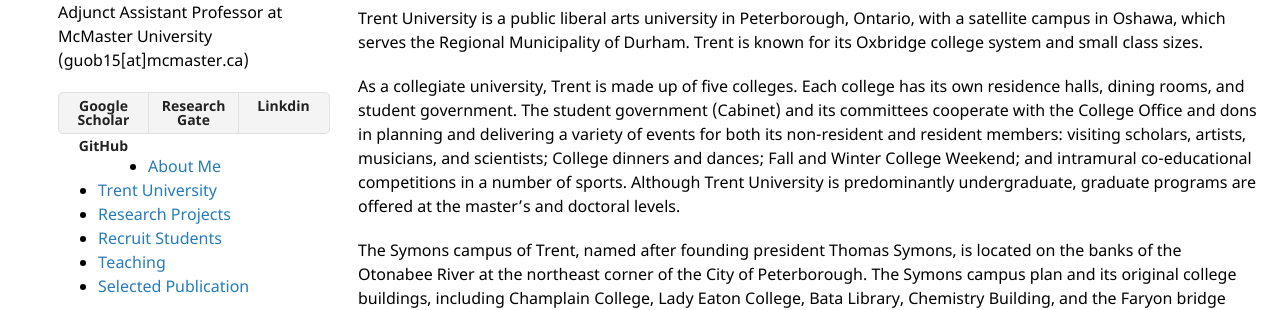
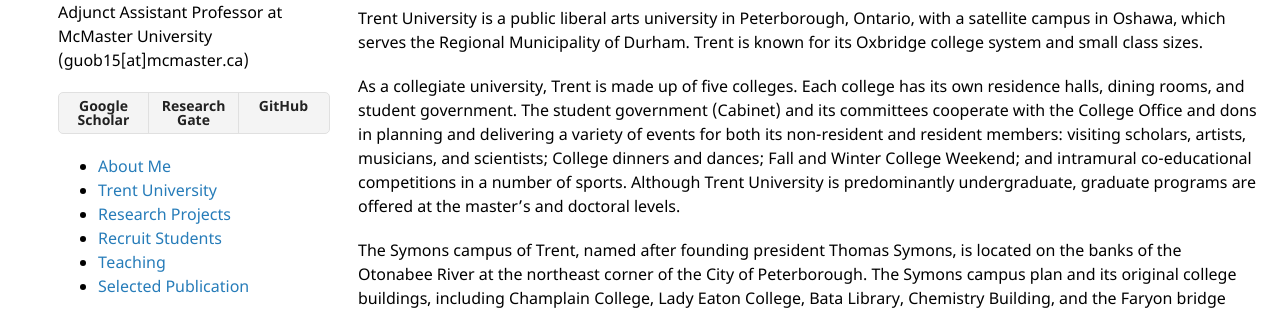
Before and after one commit to bin-guo/bin-guo.github.io, a Jekyll site: the page built from index.md, in a window 1280 px wide. Shown: the part 431-741 px from the top of the page. Built offline with Jekyll 4.4.1, drawn with Linux system fonts in a browser that asks for light colours; our own code applies the rules of GitHub Pages for plain Markdown files.

Commit message:
Update default.html

```diff
--- a/_layouts/default.html
+++ b/_layouts/default.html
@@ -35,8 +35,7 @@
         <ul class="downloads">
           <li><a href="https://scholar.google.com/citations?user=m3ONACQAAAAJ&hl=en"><strong>Google Scholar</strong></a></li>
           <li><a href="https://www.researchgate.net/profile/Bin-Guo-5"><strong>Research Gate</strong></a></li>
-
-          <li><a href="https://www.linkedin.com/in/bin-guo-05081a99/"><strong>Linkdin</strong></a></li>
+          <!-- <li><a href="https://www.linkedin.com/in/bin-guo-05081a99/"><strong>Linkdin</strong></a></li> -->
           <li><a href="https://github.com/Itisben/"><strong>GitHub</strong></a></li>
         </ul>
         {% endif %}
```
